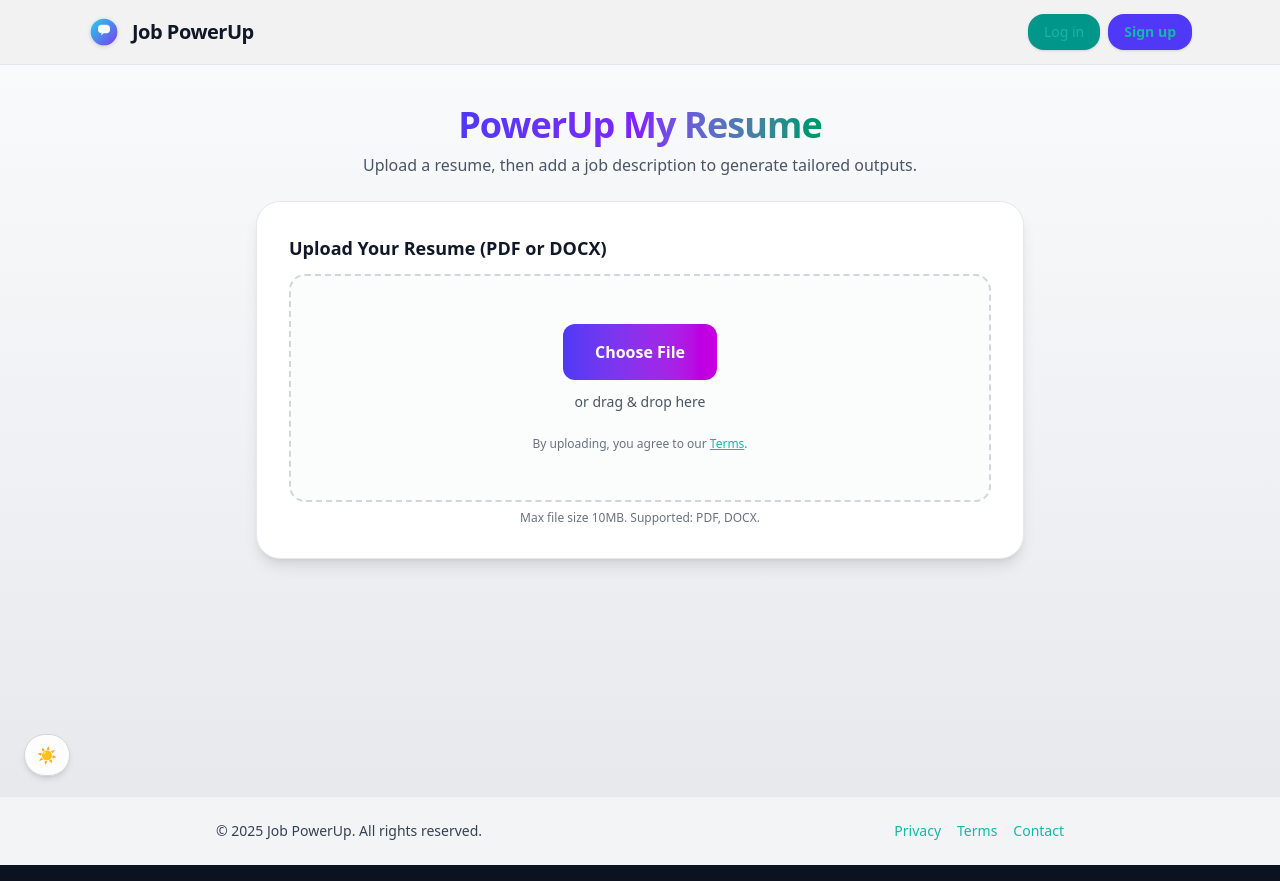
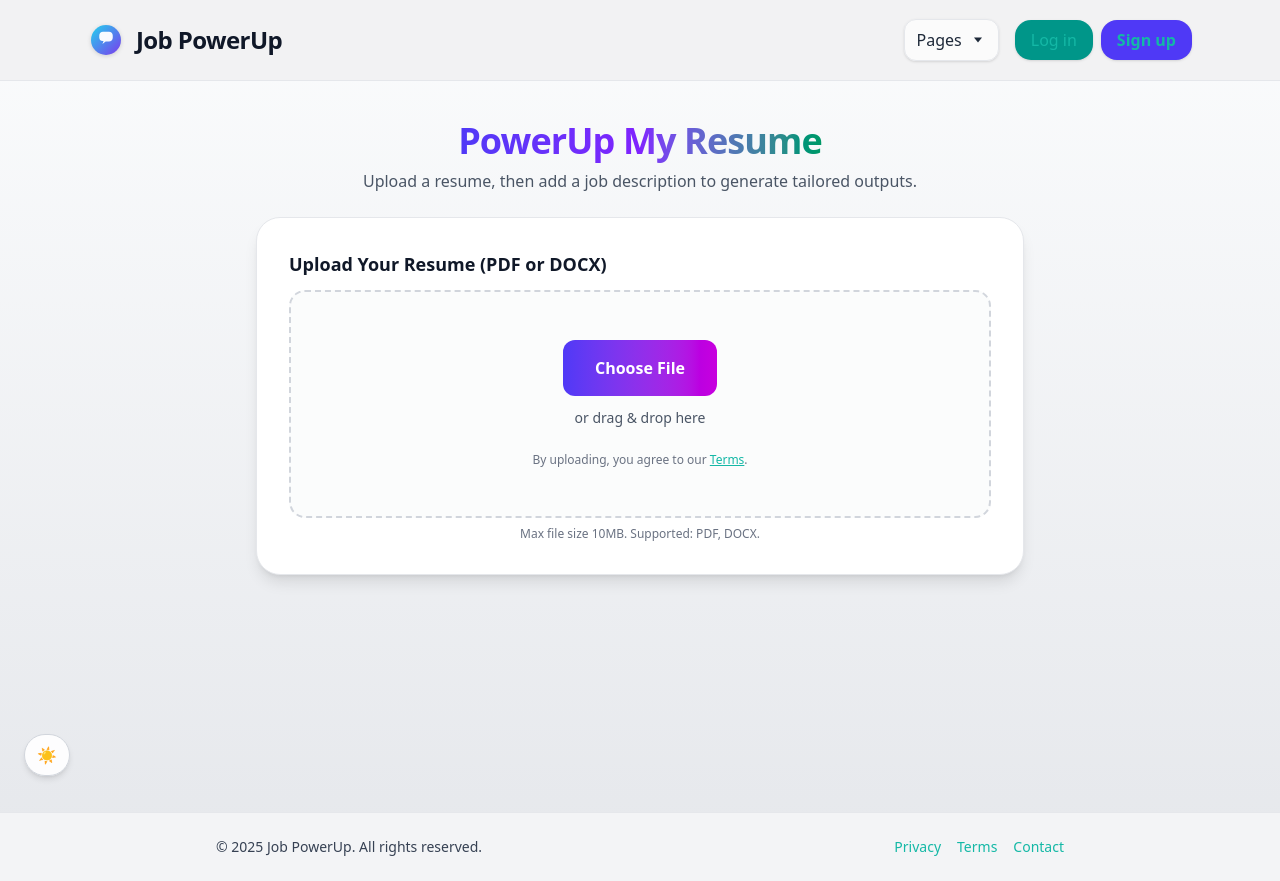
Before and after one commit to ShadowsConception/job-powerup, a Next.js app: page / in a window 1280 px wide. Built offline with nearby package versions, Linux system fonts and the light colour scheme.

Commit message:
feat(ui): restore pro header + hover menus; auth text white; theme toggle; bigger upload; results tabs; DOCX export hook; version footer; parse fallback

```diff
--- a/src/components/Header.tsx
+++ b/src/components/Header.tsx
@@ -2,6 +2,7 @@
 
 import Link from "next/link";
 import { usePathname } from "next/navigation";
+import React from "react";
 
 export default function Header({ showAuth = true }: { showAuth?: boolean }) {
   const pathname = usePathname();
@@ -9,17 +10,11 @@ export default function Header({ showAuth = true }: { showAuth?: boolean }) {
 
   return (
     <header className="sticky top-0 z-50 bg-white/95 dark:bg-gray-950/95 backdrop-blur border-b border-gray-200 dark:border-gray-800">
-      <div className="mx-auto max-w-6xl px-6 h-14 md:h-16 flex items-center justify-between">
+      <div className="mx-auto max-w-6xl px-6 h-16 md:h-20 flex items-center justify-between">
         {/* Brand */}
         <Link href="/" className="flex items-center gap-3" aria-label="Job PowerUp home">
-          {/* Gradient mark (inline so no asset needed). Replace with your SVG if you prefer. */}
-          <svg
-            viewBox="0 0 48 48"
-            width="32"
-            height="32"
-            className="drop-shadow-sm"
-            aria-hidden="true"
-          >
+          {/* Gradient mark (swap for your logo file if you have one) */}
+          <svg viewBox="0 0 48 48" width="36" height="36" className="drop-shadow-sm" aria-hidden="true">
             <defs>
               <linearGradient id="pu_mark" x1="0" y1="0" x2="1" y2="1">
                 <stop offset="0%" stopColor="#22d3ee" />
@@ -27,37 +22,121 @@ export default function Header({ showAuth = true }: { showAuth?: boolean }) {
               </linearGradient>
             </defs>
             <rect x="4" y="4" width="40" height="40" rx="20" fill="url(#pu_mark)" />
-            {/* simple chat bubble */}
             <path
-              d="M15 18c0-2.761 2.239-5 5-5h8c2.761 0 5 2.239 5 5v3c0 2.761-2.239 5-5 5h-4.5l-4.2 3.2 1.4-3.9A5 5 0 0 1 15 21v-3z"
+              d="M15 18c0-2.8 2.2-5 5-5h8c2.8 0 5 2.2 5 5v3c0 2.8-2.2 5-5 5h-4.5l-4.2 3.2 1.4-3.9A5 5 0 0 1 15 21v-3z"
               fill="white"
               fillOpacity=".96"
             />
           </svg>
-
-          <span className="text-lg md:text-xl font-extrabold tracking-tight text-gray-900 dark:text-gray-100">
+          <span className="text-xl md:text-2xl font-extrabold tracking-tight text-gray-900 dark:text-gray-100">
             Job PowerUp
           </span>
         </Link>
 
-        {/* Auth actions */}
+        {/* Primary Nav + Actions */}
+        <div className="flex items-center gap-3 md:gap-4">
+          {/* Dropdown: Pages */}
+          <PagesMenu />
+
           {!hideAuth && (
             <nav className="flex items-center gap-2">
               <Link
                 href="/login"
-              className="rounded-2xl px-4 py-2 text-sm font-medium text-white bg-teal-600 hover:bg-teal-700 shadow-sm focus:outline-none focus-visible:ring-2 focus-visible:ring-offset-2 focus-visible:ring-teal-500 dark:focus-visible:ring-offset-gray-950"
+                className="rounded-2xl px-4 py-2 text-sm md:text-base font-medium text-white bg-teal-600 hover:bg-teal-700 shadow-sm focus:outline-none focus-visible:ring-2 focus-visible:ring-offset-2 focus-visible:ring-teal-500 dark:focus-visible:ring-offset-gray-950"
               >
                 Log in
               </Link>
               <Link
                 href="/signup"
-              className="rounded-2xl px-4 py-2 text-sm font-semibold text-white bg-indigo-600 hover:bg-indigo-700 shadow-sm focus:outline-none focus-visible:ring-2 focus-visible:ring-offset-2 focus-visible:ring-indigo-500 dark:focus-visible:ring-offset-gray-950"
+                className="rounded-2xl px-4 py-2 text-sm md:text-base font-semibold text-white bg-indigo-600 hover:bg-indigo-700 shadow-sm focus:outline-none focus-visible:ring-2 focus-visible:ring-offset-2 focus-visible:ring-indigo-500 dark:focus-visible:ring-offset-gray-950"
               >
                 Sign up
               </Link>
             </nav>
           )}
         </div>
+      </div>
     </header>
   );
 }
+
+/* ------------------------------
+   Dropdown component (Pages)
+------------------------------ */
+function PagesMenu() {
+  const [open, setOpen] = React.useState(false);
+  const ref = React.useRef<HTMLDivElement | null>(null);
+
+  React.useEffect(() => {
+    function onDocClick(e: MouseEvent) {
+      if (!ref.current) return;
+      if (!ref.current.contains(e.target as Node)) setOpen(false);
+    }
+    function onKey(e: KeyboardEvent) {
+      if (e.key === "Escape") setOpen(false);
+    }
+    document.addEventListener("click", onDocClick);
+    document.addEventListener("keydown", onKey);
+    return () => {
+      document.removeEventListener("click", onDocClick);
+      document.removeEventListener("keydown", onKey);
+    };
+  }, []);
+
+  return (
+    <div ref={ref} className="relative">
+      <button
+        type="button"
+        onClick={() => setOpen((v) => !v)}
+        aria-haspopup="menu"
+        aria-expanded={open}
+        className="inline-flex items-center gap-2 rounded-xl px-3 py-2 text-sm md:text-base font-medium
+                   text-gray-800 dark:text-gray-100 bg-white/70 dark:bg-gray-900/70
+                   border border-gray-200 dark:border-gray-800 hover:bg-white dark:hover:bg-gray-800
+                   shadow-sm focus:outline-none focus-visible:ring-2 focus-visible:ring-indigo-500"
+      >
+        Pages
+        <svg width="16" height="16" viewBox="0 0 20 20" aria-hidden="true">
+          <path d="M5 7l5 6 5-6H5z" fill="currentColor" />
+        </svg>
+      </button>
+
+      {open && (
+        <div
+          role="menu"
+          aria-label="Pages"
+          className="absolute right-0 mt-2 w-56 rounded-2xl border border-gray-200 dark:border-gray-800
+                     bg-white dark:bg-gray-950 shadow-lg ring-1 ring-black/5 overflow-hidden"
+        >
+          <MenuItem href="/pages" label="My Pages" description="Your personal pages" />
+          <Divider />
+          <MenuItem href="/privacy" label="Privacy" description="How we handle data" />
+          <MenuItem href="/terms" label="Terms" description="User agreement" />
+          <MenuItem href="/contact" label="Contact" description="Get in touch" />
+        </div>
+      )}
+    </div>
+  );
+}
+
+function MenuItem({ href, label, description }: { href: string; label: string; description?: string }) {
+  return (
+    <Link
+      href={href}
+      role="menuitem"
+      className="flex items-start gap-3 px-4 py-3 hover:bg-gray-50 dark:hover:bg-gray-900"
+    >
+      <div className="mt-0.5 h-2 w-2 rounded-full bg-indigo-600" />
+      <div className="min-w-0">
+        <div className="text-sm font-medium text-gray-900 dark:text-gray-100">{label}</div>
+        {description ? (
+          <div className="text-xs text-gray-500 dark:text-gray-400">{description}</div>
+        ) : null}
+      </div>
+    </Link>
+  );
+}
+
+function Divider() {
+  return <div className="my-1 h-px bg-gray-200 dark:bg-gray-800" />;
+}
```
Lines whose indentation alone changed are shown as unchanged.
